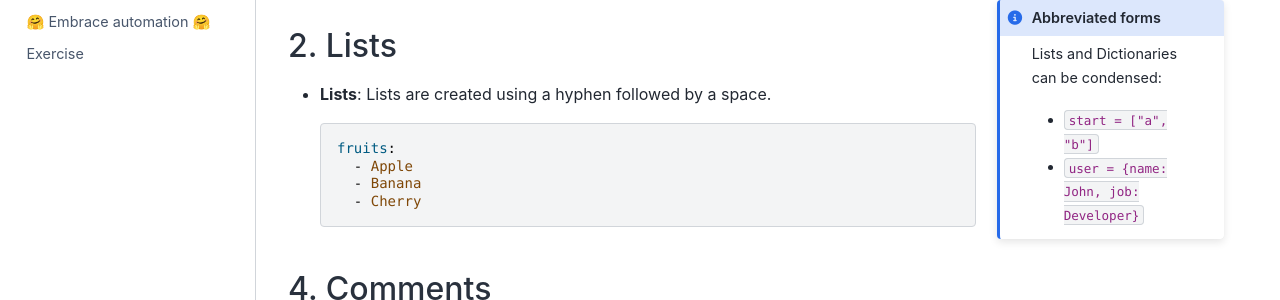
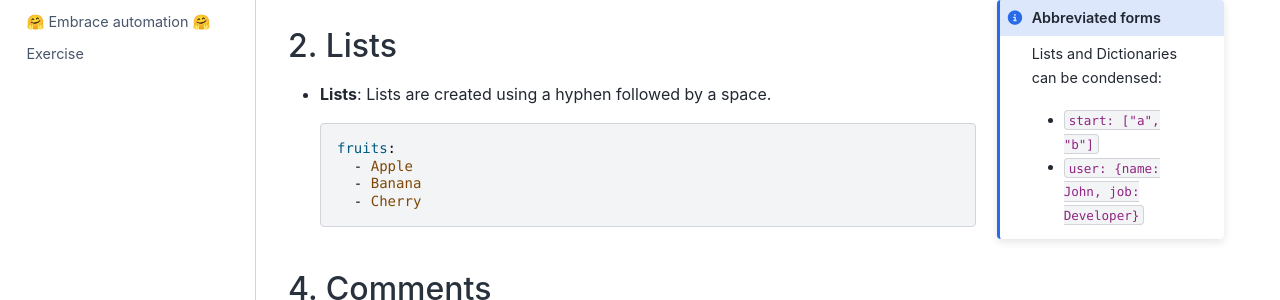
Before and after one commit to t4d-gmbh/ci-cd-workflows, a Sphinx documentation site: the page built from source/content/creating_workflows/yaml_primer/syntax.md, in a window 1280 px wide and 900 px high, scrolled down 639 px. Shown: the part 352-652 px from the top of the window. Built offline with Sphinx 7.4.7 and the Sphinx Book theme 1.1.4, drawn with Linux system fonts in a browser that asks for light colours; the version number could not be read and is left out.

Commit message:
fix wrong assign char

```diff
--- a/source/content/creating_workflows/yaml_primer/syntax.md
+++ b/source/content/creating_workflows/yaml_primer/syntax.md
@@ -44,8 +44,8 @@ Here are some key elements of YAML syntax:
 :::{admonition} Abbreviated forms
 :class: note, margin
 Lists and Dictionaries can be condensed:
-- `start = ["a", "b"]`
-- `user = {name: John, job: Developer}`
+- `start: ["a", "b"]`
+- `user: {name: John, job: Developer}`
 :::
 {% if slide %}::::{grid}
 :::{grid-item-card}{% else %}#### 2.{% endif %} Lists
```
